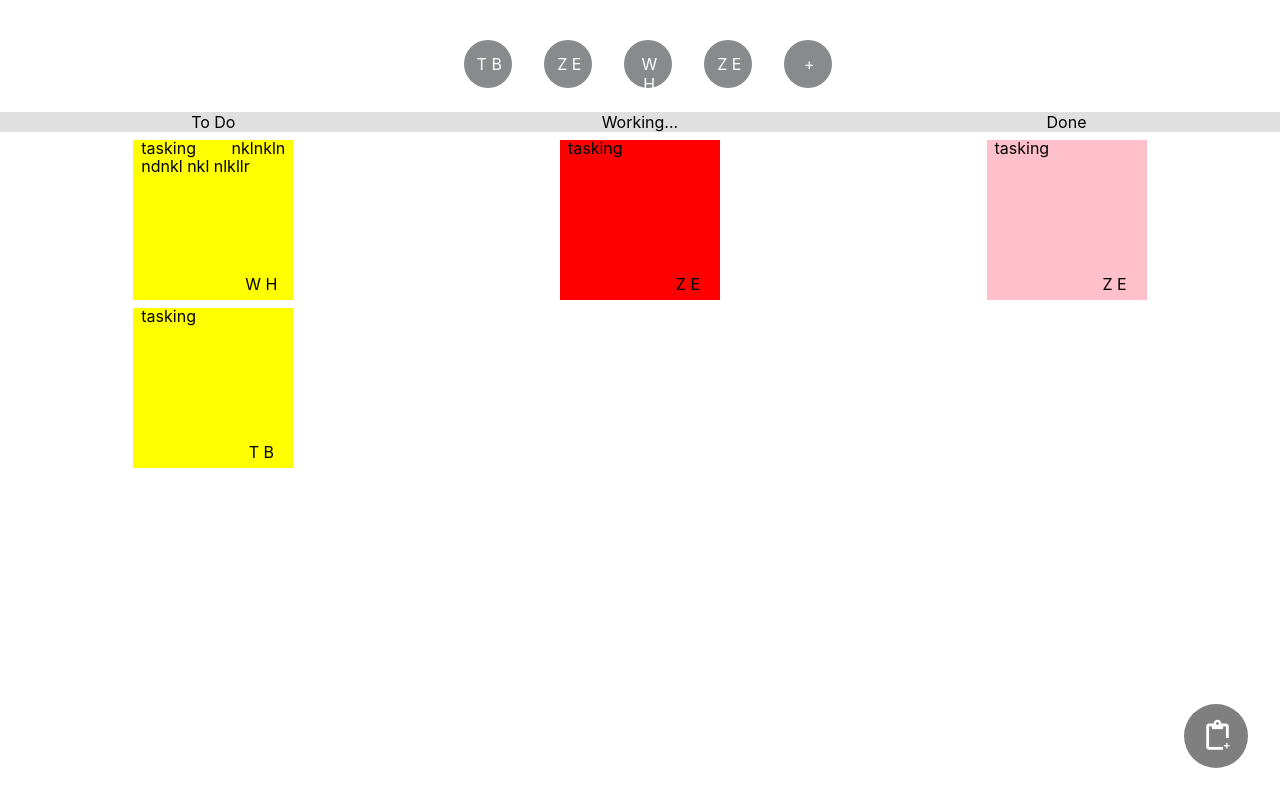
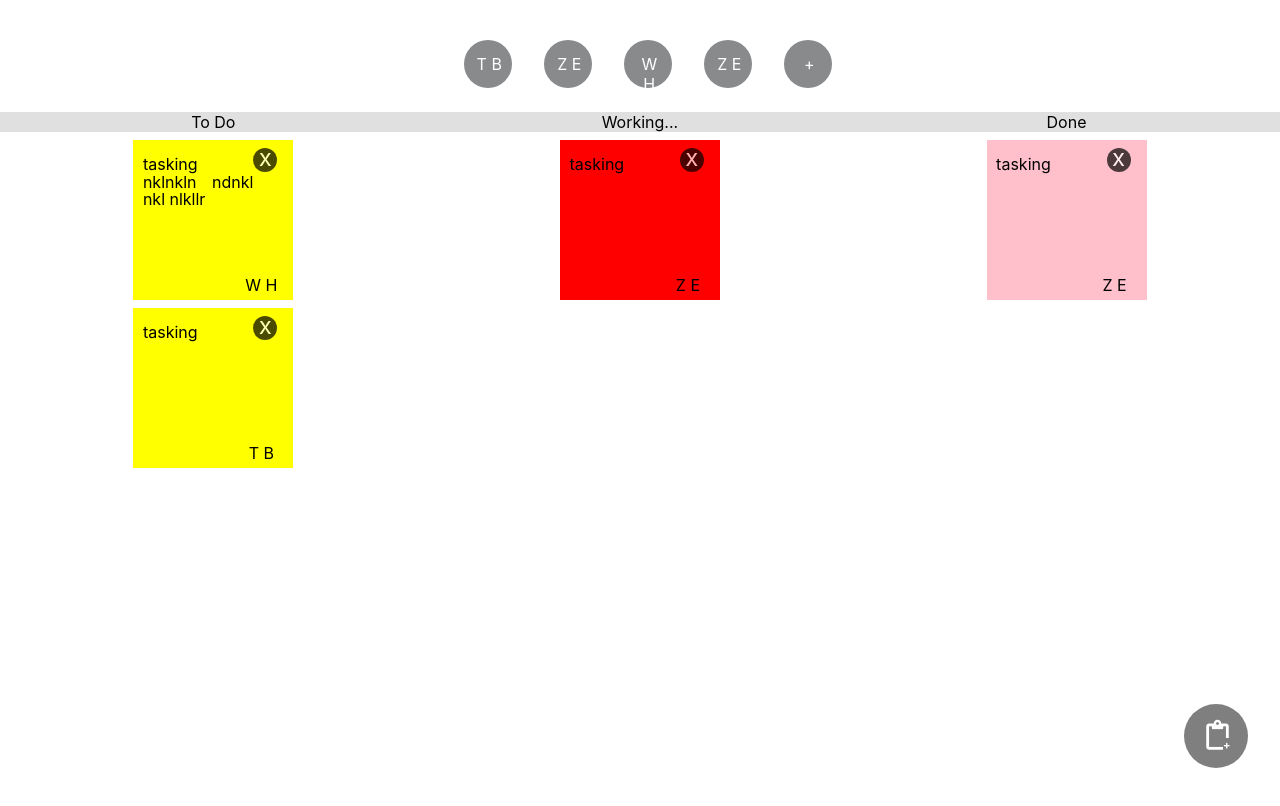
Before and after one commit to pl2ern4/taskit, a React (Create React App) app: page / in a window 1280 px wide. Shown: the top 806 px of the page. Built offline with nearby package versions, Linux system fonts and the light colour scheme.

Commit message:
enhanced

```diff
--- a/src/App.js
+++ b/src/App.js
@@ -7,10 +7,10 @@ import './App.css';
 
 function App() {
   const tasks = [
-    { description: "create a task", subject: "tasking nklnkln ndnkl nkl nlkllr", assignee: "Wca hgfh", category: 'todo', importance: "yellow" },
-    { description: "create a task", subject: "tasking", assignee: "Tnsajnk bjvbk", category: 'todo', importance: "yellow" },
-    { description: "create a task", subject: "tasking", assignee: "Zee eee", category: 'working', importance: "red" },
-    { description: "create a task", subject: "tasking", assignee: "Zinat erfj", category: 'done', importance: "pink" },
+    { id:1, description: "create a task", subject: "tasking nklnkln ndnkl nkl nlkllr", assignee: "Wca hgfh", category: 'todo', importance: "yellow" },
+    { id:2, description: "create a task", subject: "tasking", assignee: "Tnsajnk bjvbk", category: 'todo', importance: "yellow" },
+    { id:3, description: "create a task", subject: "tasking", assignee: "Zee eee", category: 'working', importance: "red" },
+    { id:4, description: "create a task", subject: "tasking", assignee: "Zinat erfj", category: 'done', importance: "pink" },
   ]
   const team = ["Tnsajnk bjvbk",
     "Zinat erfj",
--- a/src/Style.js
+++ b/src/Style.js
@@ -35,6 +35,23 @@ const Input = styled.input`
     }
 `;
 
+const DeleteButton = styled.span`
+    background-color: black;
+    opacity: 0.7;
+    font-weight: 400;
+    font-size: 2rem;
+    color: white;
+    position: absolute;
+    width: 3rem;
+    height: 3rem;
+    border-radius: 50%;
+    z-index:5;
+    display: block;
+    text-align: center;
+    vertical-align: middle;
+    justify-self: center;
+`;
+
 
 const Button = styled.button`
     width:100%;
@@ -48,4 +65,4 @@ const Button = styled.button`
     }
 `;
 
-export { Profile,ImageContainer,Button, Input, Error };
+export { Profile,ImageContainer,Button, Input, Error, DeleteButton };
--- a/src/components/create_task/CreateTaskStyle.js
+++ b/src/components/create_task/CreateTaskStyle.js
@@ -27,6 +27,7 @@ const NewTask = styled.div`
     right: 2rem;
     width: 4rem;
     height: 4rem;
+    cursor:pointer;
     background-color:black;
     border-radius:50%;
     opacity:0.5;
@@ -42,12 +43,10 @@ const NewTask = styled.div`
 `;
 
 const Icon = styled.i`
-    cursor:pointer;
     font-size: 30px;
     text-align: center;
     position: absolute;
     top: 1rem;
-
     right: 1.2rem;
 `;
 export { Error, Input, Button, TextInput, SelectInput, NewTask, Icon };
--- a/src/components/drag_and_drop/DragAndDrop.js
+++ b/src/components/drag_and_drop/DragAndDrop.js
@@ -1,5 +1,5 @@
 import React from "react";
-import {DragAndDropStyles,  TaskContainer, TaskCategory, Task, TaskContent, TaskDetail, Profile} from './DragAndDropStyles';
+import {DragAndDropStyles, DeleteTask, TaskContainer, TaskCategory, Task, TaskContent, TaskDetail, Profile} from './DragAndDropStyles';
 import CreateTask from '../create_task/CreateTask';
 import {getName} from '../../utility';
 
@@ -13,7 +13,12 @@ const newtasks = {'working':[],'done':[],'todo':[]};
     ev.preventDefault();
   };
 
-  const handleSubmit = params => dispatch({type: 'CREATE_TASK', task:params})
+  const deleteTask = params => {
+    debugger;
+    dispatch({type:'DELETE_TASK', taskId:params});
+  }
+
+  const handleSubmit = params => dispatch({type: 'CREATE_TASK', task:params});
 
   const onDrop = (ev, cat) => {
     let id = ev.dataTransfer.getData("id");
@@ -26,16 +31,16 @@ const newtasks = {'working':[],'done':[],'todo':[]};
     });
 
     dispatch({type: 'CREATE_TASK', task:[...newTasks]})
-
   };
     tasks.forEach(t => {
         newtasks[t.category].push(
           <Task
-            key={t.name}
+            key={`task_${t.id}`}
             onDragStart={e => onDragStart(e, t.name)}
             draggable
             importance={`${t.importance}`}
             >
+            <DeleteTask onClick={()=>deleteTask(t.id)}>x</DeleteTask>
             <TaskDetail>{t.subject}</TaskDetail>
             <Profile>
               {getName(t.assignee)}
--- a/src/components/drag_and_drop/DragAndDropStyles.js
+++ b/src/components/drag_and_drop/DragAndDropStyles.js
@@ -1,10 +1,21 @@
 import styled from "styled-components";
-import {Profile as profile} from '../../Style';
+import {Profile as profile, DeleteButton} from '../../Style';
 
 const DragAndDropStyles = styled.div`
     text-align: center;
     position: relative;
     top: 7rem;
+`;
+
+const DeleteTask =  styled(DeleteButton)`
+    display: block;
+    text-align: center;
+    margin-left: 7.5rem;
+    width: 1.5rem;
+    height: 1.5rem;
+    line-height: 1.2rem;
+    font-size: 1.5rem;
+    margin-top: 0.5rem;
 `;
 
 const TaskContainer = styled.div`
@@ -38,11 +49,13 @@ const TaskDetail = styled.div`
     text-align: justify;
     margin: 0.5rem;
     text-overflow: ellipsis;
+    padding: 1rem 2rem 1rem 0.1rem;
 `;
 
 const Profile = styled(profile)`
     left: 3rem;
     bottom: 2rem;
+    line-height:1.2rem;
 `;
 
 const Task = styled.div`
@@ -55,4 +68,4 @@ const Task = styled.div`
     background-color:${props=>props.importance}
 `;
 
-export {DragAndDropStyles,  TaskContainer, TaskCategory, TaskContent, Task, Profile , TaskDetail};
+export {DragAndDropStyles, DeleteTask, TaskContainer, TaskCategory, TaskContent, Task, Profile , TaskDetail};
--- a/src/components/profiles/Profiles.js
+++ b/src/components/profiles/Profiles.js
@@ -1,5 +1,5 @@
 import React, { useState } from 'react';
-import { Profile, ImageContainer, FullName, TeamContainer, DeleteButton } from './ProfilesStyle';
+import { Profile, ImageContainer, FullName, TeamContainer, DeleteProfile } from './ProfilesStyle';
 import { getName } from '../../utility';
 import AddNewMember from '../addnewmember/AddNewMember';
 
@@ -12,7 +12,7 @@ const Profiles = ({ team = [], handleSubmit, deleteUser }) => {
             return (<Profile key={`profile-${key}`}>
                 <ImageContainer>
                     <span>{getName(obj)}</span>
-                    <DeleteButton onClick={() => deleteUser(obj)}>x</DeleteButton>
+                    <DeleteProfile onClick={() => deleteUser(obj)}>x</DeleteProfile>
                     <FullName>{obj}</FullName>
                 </ImageContainer>
             </Profile>)
--- a/src/components/profiles/ProfilesStyle.js
+++ b/src/components/profiles/ProfilesStyle.js
@@ -1,26 +1,11 @@
 import styled from "styled-components";
-import { Profile as profile, ImageContainer as ImgContainer } from '../../Style';
+import { Profile as profile, ImageContainer as ImgContainer, DeleteButton } from '../../Style';
 
 const Profile = styled(profile)``;
 const toolTipColor = "#000000a1";
-const DeleteButton = styled.span`
-    background-color: black;
-    opacity: 0.7;
-    font-weight: 400;
-    font-size: 2rem;
-    color: white;
-    position: fixed;
-    width: 3rem;
-    height: 3rem;
-    border-radius: 50%;
-    z-index:5;
-    display: block;
-    text-align: center;
-    margin-top: -26px;
-    vertical-align: middle;
-    justify-self: center;
+const DeleteProfile = styled(DeleteButton)`
+    visibility: hidden;
     margin: -26px 0 0 -7px;
-    visibility: hidden;
 `;
 const TeamContainer = styled.div`
     display: flex;
@@ -74,4 +59,4 @@ const ImageContainer = styled(ImgContainer)`
         }
 `;
 
-export { TeamContainer, Profile, FullName, ImageContainer, DeleteButton };
+export { TeamContainer, Profile, FullName, ImageContainer, DeleteProfile };
--- a/src/reducer.js
+++ b/src/reducer.js
@@ -7,7 +7,10 @@ export const reducer = (state, action) => {
       case 'CREATE_TASK':
         return { ...state, tasks: state.tasks.concat(action.task) };
       case 'DELETE_TASK':
-        return { ...state, tasks: state.tasks.filter(obj=>obj.subject!=action.task.subject) };
+        if(!action.taskId){
+          return {...state};
+        }
+        return { ...state, tasks: state.tasks.filter(obj=>obj.id!=action.taskId) };
       case 'ADD_MEMBER':
         return { ...state, team: state.team.concat(action.teamName) };
       case 'DELETE_MEMBER':
```
Also changed, not shown: 1 other file (tests, documents, lock files or other folders).
